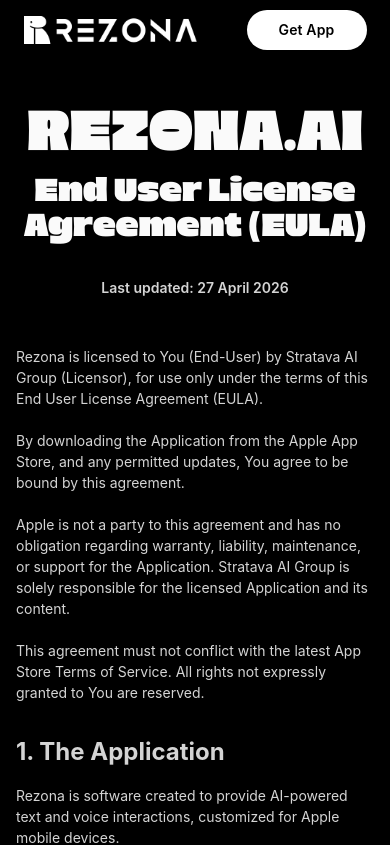
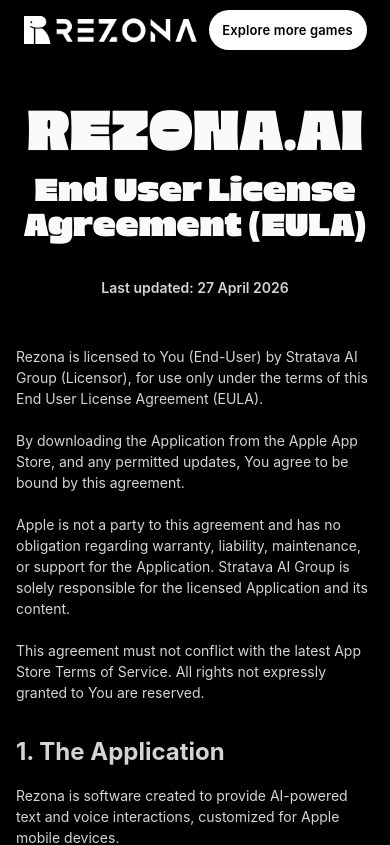
Before and after one commit to rezona-ai/rezona-website, a Next.js app: page /terms in a window 390 px wide. Shown: the top 845 px of the page. Built offline with nearby package versions, Linux system fonts and the light colour scheme.

Commit message:
fix: terms跟privacy页的顶部按钮逻辑调整为点击跳到explore-more页

```diff
--- a/app/legal-pages.css
+++ b/app/legal-pages.css
@@ -183,10 +183,10 @@
   }
 
   .privacy-top-cta {
-    width: 120px;
+    width: 158px;
     height: 40px;
     display: inline-flex;
-    font-size: 14px;
+    font-size: 13px;
     line-height: 20px;
   }
 
--- a/app/privacy/page.tsx
+++ b/app/privacy/page.tsx
@@ -2,7 +2,6 @@
 import type { Metadata } from "next";
 import "../legal-pages.css";
 import Link from "next/link";
-import GetAppButton from "../components/get-app-button";
 import SiteFooter from "../components/site-footer";
 
 export const metadata: Metadata = {
@@ -33,7 +32,9 @@
             decoding="async"
           />
         </Link>
-        <GetAppButton className="privacy-top-cta" label="Get App" />
+        <Link href="/explore-more" className="privacy-top-cta">
+          Explore more games
+        </Link>
       </header>
 
       <section className="privacy-content-shell">
--- a/app/terms/page.tsx
+++ b/app/terms/page.tsx
@@ -2,7 +2,6 @@
 import type { Metadata } from "next";
 import "../legal-pages.css";
 import Link from "next/link";
-import GetAppButton from "../components/get-app-button";
 import SiteFooter from "../components/site-footer";
 
 export const metadata: Metadata = {
@@ -33,7 +32,9 @@
             decoding="async"
           />
         </Link>
-        <GetAppButton className="privacy-top-cta" label="Get App" />
+        <Link href="/explore-more" className="privacy-top-cta">
+          Explore more games
+        </Link>
       </header>
 
       <section className="privacy-content-shell">
```
